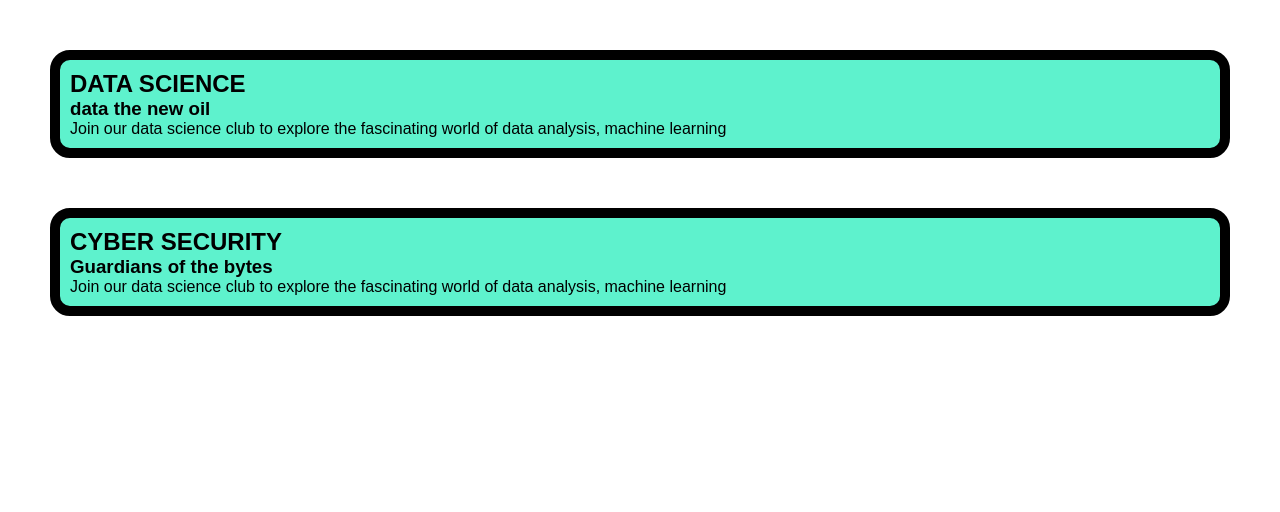
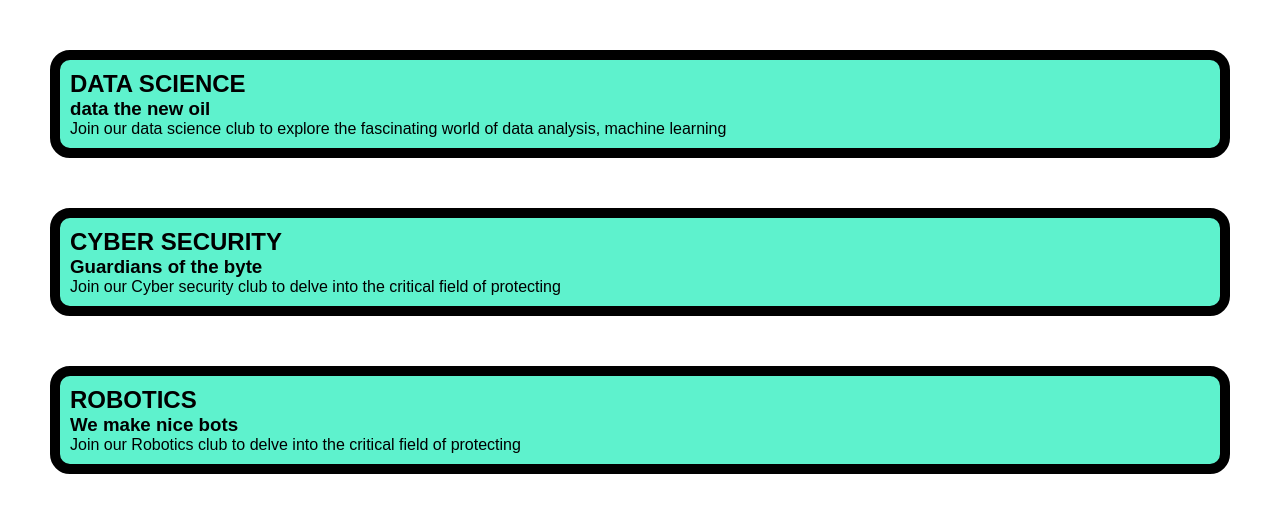
Before and after one commit to Lusingalisa/lisa-data-blog, a Next.js app: page / in a window 1280 px wide. Shown: the top 512 px of the page. Built offline with nearby package versions, Linux system fonts and the light colour scheme.

Commit message:
chapter cards

```diff
--- /dev/null
+++ b/src/app/components/ChapterCard.js
@@ -0,0 +1,21 @@
+export default function ChapterCard(props){
+    let ourStyles = {
+        color:"black",
+        backgroundColor: "#5ef2cd",
+        border:"10px solid black",
+        padding: "10px",
+        margin:"50px",
+        borderRadius:"20px"
+      }
+
+    return(
+        <div style={ourStyles}>
+      <h2>{props.title}</h2>
+      <h3>{props.subtitle}</h3>
+      <p>{props.content}</p>
+
+    </div>
+
+    );
+
+}
--- a/src/app/page.js
+++ b/src/app/page.js
@@ -1,28 +1,28 @@
+import ChapterCard from "./components/ChapterCard"
 export default function Home(){
 
-  let ourStyles = {
-    color:"black",
-    backgroundColor: "#5ef2cd",
-    border:"10px solid black",
-    padding: "10px",
-    margin:"50px",
-    borderRadius:"20px"
-  }
 
   return(
     <div>
-    <div style={ourStyles}>
-      <h2>DATA SCIENCE</h2>
-      <h3>data the new oil</h3>
-      <p>Join our data science club to explore the fascinating world of data analysis, machine learning</p>
+      <ChapterCard
+      title={"DATA SCIENCE"}
+      subtitle={"data the new oil"}
+      content={"Join our data science club to explore the fascinating world of data analysis, machine learning"}
+      />
+
+      <ChapterCard
+       title={"CYBER SECURITY"}
+       subtitle={"Guardians of the byte"}
+       content={"Join our Cyber security club to delve into the critical field of protecting"}
+      />
+
+      <ChapterCard
+       title={"ROBOTICS"}
+       subtitle={"We make nice bots"}
+       content={"Join our Robotics club to delve into the critical field of protecting"}
+      />
 
     </div>
-    <div style={ourStyles}>
-    <h2>CYBER SECURITY</h2>
-    <h3>Guardians of the bytes</h3>
-    <p>Join our data science club to explore the fascinating world of data analysis, machine learning</p>
 
-  </div>
-  </div>
   )
 }
```
